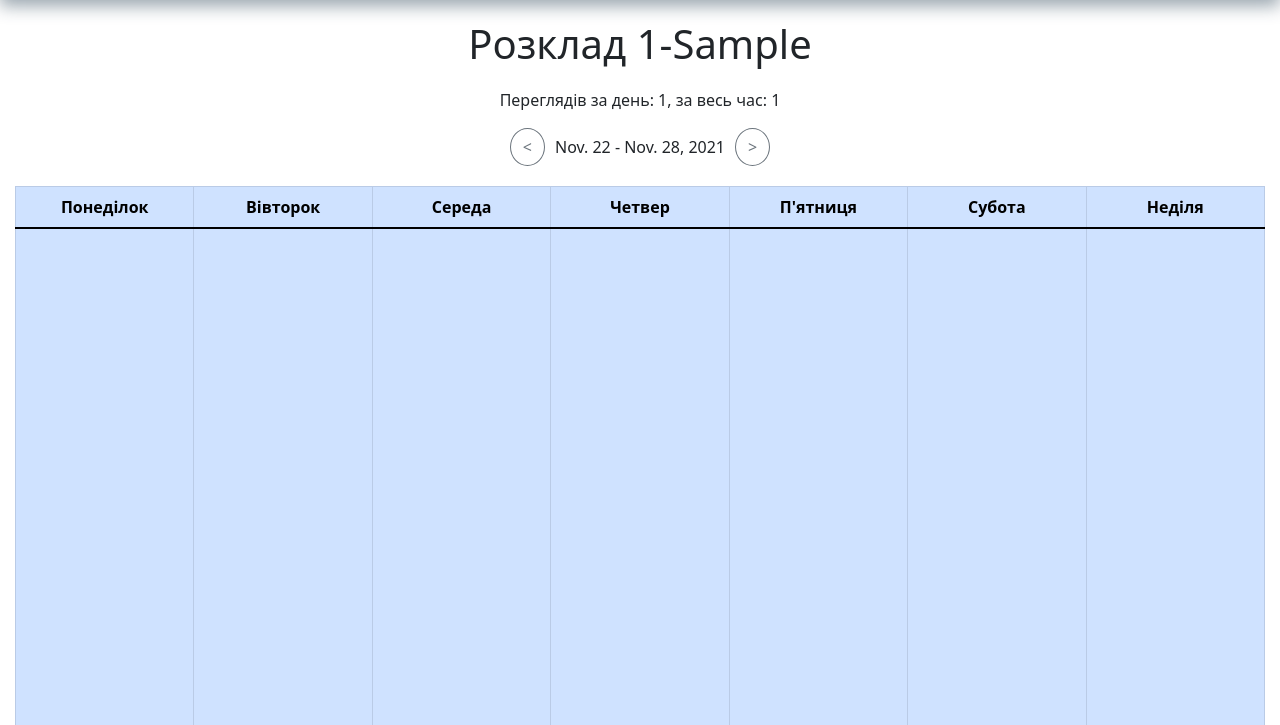
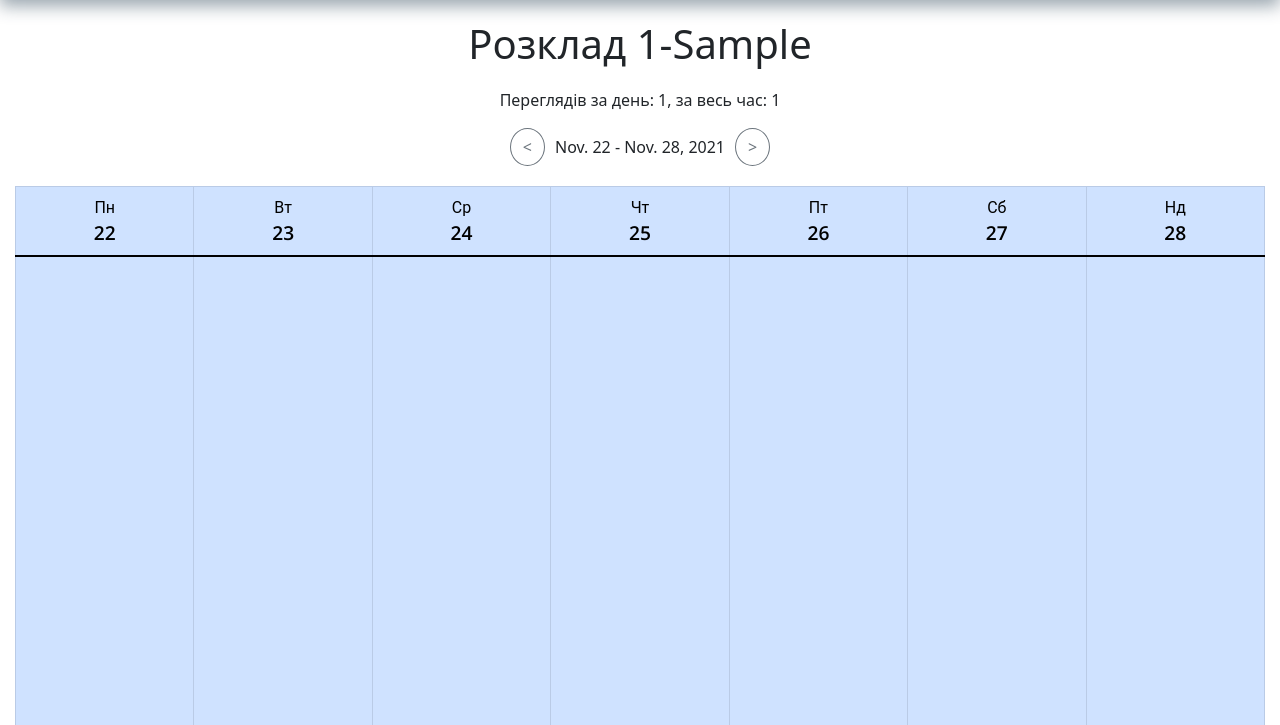
Before and after one commit to Gerfest/Lyceum, a Django app: page /schedule/ in a window 1280 px wide. Shown: the part 58-783 px from the top of the page. Run offline with Django 3.2, Linux system fonts and the light colour scheme; a user stored in the database is signed in; tables that the repository leaves empty hold one stand-in row (values such as "Sample post"); lists and menus that the app fills with data are empty.

Commit message:
Redesigned schedule (added day numbers to table)

```diff
--- a/Website/views.py
+++ b/Website/views.py
@@ -491,6 +491,26 @@ class ScheduleView(LoginRequiredMixin, BaseView):
         self.sort_lessons(request)
         self.create_table(request)
         self.ask_for_class(request)
+        date = self.date
+
+        class Day:
+            def __init__(self, day_text: str, delta: int):
+                self.day: str = day_text
+                self.delta: int = delta
+                self.date: int = 0
+                self.calculate_date()
+
+            def calculate_date(self):
+                self.date = (date + timezone.timedelta(
+                    days=-date.weekday() + self.delta)).day
+
+            def __str__(self):
+                return self.day
+
+        self.context.update(
+            {"week_days": [Day("Пн", 0), Day("Вт", 1), Day("Ср", 2),
+                           Day("Чт", 3), Day("Пт", 4), Day("Сб", 5),
+                           Day("Нд", 6)]})
         return self.base_render(request)
 
     def update_views(self, request):
@@ -537,9 +557,10 @@ class ScheduleView(LoginRequiredMixin, BaseView):
             date_from + timezone.timedelta(days=6),
             datetime.time(23, 59)))
         self.week = (date_from, date_to)
-        date = dateformat.format(date, 'M. d') + ' - ' + dateformat.format(
+        date_str = dateformat.format(date, 'M. d') + ' - ' + dateformat.format(
             date + timezone.timedelta(days=6), 'M. d, Y')
-        self.context.update({"date": date})
+        self.context.update({"date": date_str})
+        self.context.update({"date_num": dateformat.format(date, 'd')})
         self.context.update({"last_week_day": last_week_day})
         self.context.update({"next_week_day": next_week_day})
 
--- a/static/css/schedule.css
+++ b/static/css/schedule.css
@@ -1,3 +1,5 @@
+@import url('https://fonts.googleapis.com/css2?family=Open+Sans:wght@400;500;600&display=swap');
+
 html, body {
     height: 100%;
 }
@@ -21,13 +23,14 @@ h1 {
 th {
     text-align: center;
     width: 14.286%;
-    width: calc(100%/7);
-    width: -webkit-calc(100%/7);
+    width: calc(100% / 7);
+    width: -webkit-calc(100% / 7);
 }
 
 .change-week_button {
     border-radius: 50%;
 }
+
 .main-sec {
     display: flex;
     flex-wrap: wrap;
@@ -93,6 +96,19 @@ table {
     font-weight: lighter;
 }
 
+.day_text, .day_num {
+    font-family: 'Open Sans', Roboto, Arial, sans-serif;
+}
+
+.day_text {
+    font-weight: 400;
+}
+
+.day_num {
+    font-size: 1.2rem;
+    font-weight: 600;
+}
+
 @media (min-width: 1600px) {
     .main-sec {
         margin: 0 200px;
@@ -105,7 +121,7 @@ table {
     }
 }
 
-@media (min-width: 768px) and (max-width: 1280px){
+@media (min-width: 768px) and (max-width: 1280px) {
     .main-sec {
         margin: 0 15px;
     }
--- a/templates/schedule.html
+++ b/templates/schedule.html
@@ -29,13 +29,9 @@
         <table class="table table-bordered table-primary">
             <thead>
             <tr>
-                <th scope="col">Понеділок</th>
-                <th scope="col">Вівторок</th>
-                <th scope="col">Середа</th>
-                <th scope="col">Четвер</th>
-                <th scope="col">П'ятниця</th>
-                <th scope="col">Субота</th>
-                <th scope="col">Неділя</th>
+                {% for day in week_days %}
+                    <th scope="col"><span class="day_text">{{ day }}</span><br/><span class="day_num">{{ day.date }}</span></th>
+                {% endfor %}
             </tr>
             </thead>
             <tbody>
```
